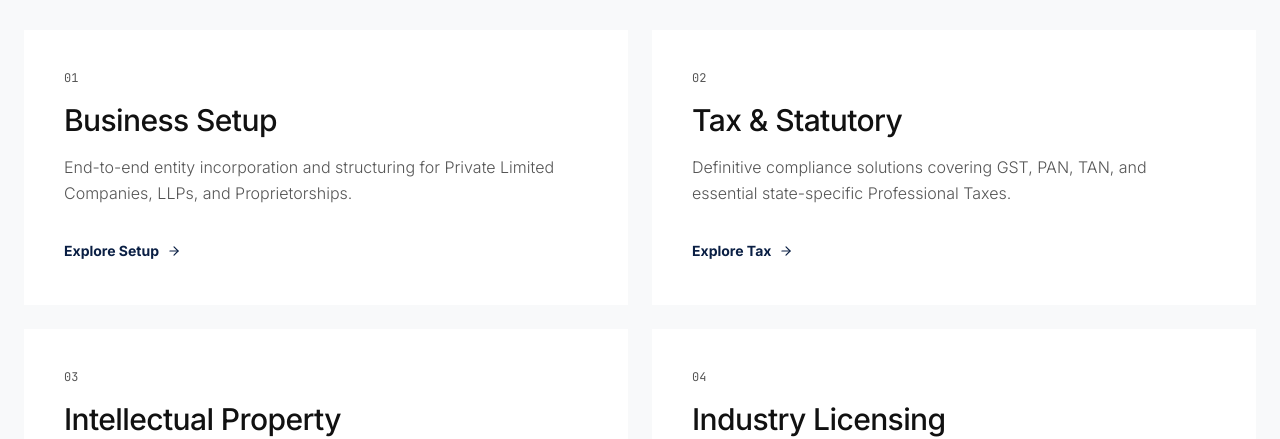
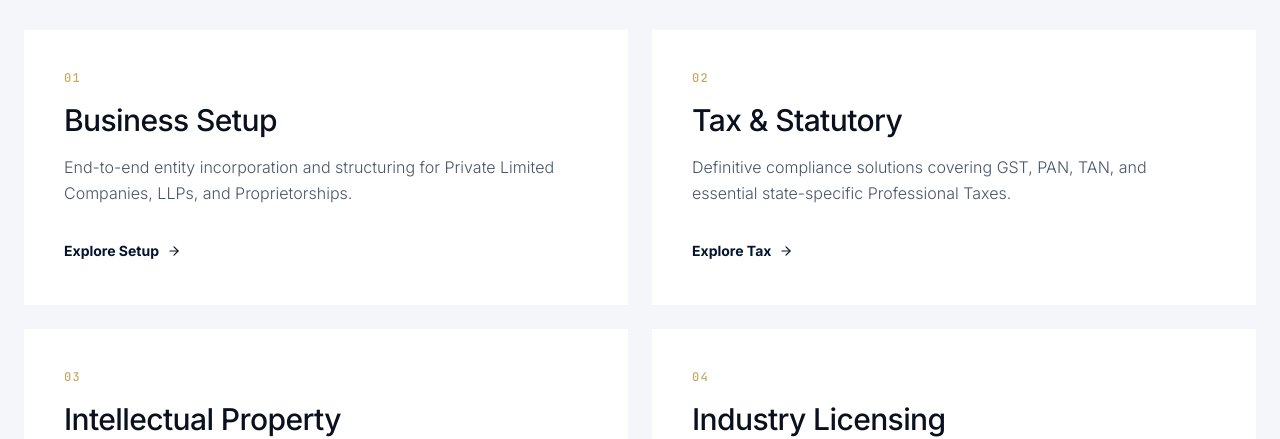
Before and after one commit to thesterlingadvisory-web/thesterlingadvisory, a React (Vite) app in the folder frontend/: page / in a window 1280 px wide. Shown: the part 1821-2260 px from the top of the page. Built offline with nearby package versions, Linux system fonts and the light colour scheme.

Commit message:
Implement premium institutional color palette (slate, deep navy, gold highlight)

```diff
--- a/frontend/src/index.css
+++ b/frontend/src/index.css
@@ -2,13 +2,15 @@
 @import "tailwindcss";
 
 @theme {
-  /* Classy Structural Theme */
-  --color-primary: #FFFFFF; /* Pure White Background */
-  --color-secondary: #F8F9FA; /* Ultra Light Gray Alt Background */
-  --color-text-main: #111111; /* Deep Charcoal Primary Text */
-  --color-text-muted: #555555; /* Elegant Slate Secondary Text */
-  --color-accent: #0A1F44; /* Deep Institutional Navy Accent */
-  --color-border-main: #E5E7EB; /* Very subtle borders */
+  /* Premium Institutional Theme */
+  --color-primary: #FFFFFF; /* Pure White */
+  --color-secondary: #F4F6F9; /* Slate White Alt Background */
+  --color-text-main: #0A101D; /* Deep Charcoal with Navy tint */
+  --color-text-muted: #475569; /* Slate Secondary Text */
+  --color-accent: #04142C; /* Inky Deep Navy Accent */
+  --color-accent-hover: #1E3A8A; /* Royal Blue for interactions */
+  --color-highlight: #C4A962; /* Muted Gold Highlight */
+  --color-border-main: #E2E8F0; /* Cool subtle borders */
 
   /* Fonts - Unified Premium Typography */
   --font-heading: 'Inter', sans-serif;
--- a/frontend/src/pages/public/Home.jsx
+++ b/frontend/src/pages/public/Home.jsx
@@ -146,7 +146,7 @@ export default function Home() {
               animate={{ opacity: 1, y: 0 }}
               transition={{ duration: 0.5, ease: [0.22, 1, 0.36, 1] }}
             >
-              <span className="text-[11px] font-bold uppercase tracking-[0.2em] text-accent mb-4 block">
+              <span className="text-[11px] font-bold uppercase tracking-[0.2em] text-highlight mb-4 block">
                 Corporate Advisory & Compliance
               </span>
             </motion.div>
@@ -210,7 +210,7 @@ export default function Home() {
                   initial={shouldAnimate ? { scale: 0, opacity: 0 } : false}
                   animate={{ scale: 1, opacity: 1 }}
                   transition={{ duration: 0.8, delay: shouldAnimate ? 0.5 : 0, ease: [0.22, 1, 0.36, 1] }}
-                  className="absolute w-5 h-5 bg-accent rounded-full z-10 shadow-[0_0_0_4px_rgba(10,31,68,0.1)]"
+                  className="absolute w-5 h-5 bg-highlight rounded-full z-10 shadow-[0_0_0_4px_rgba(196,169,98,0.15)]"
                 />
 
                 {/* Node 1: Top (Business Setup) */}
@@ -345,7 +345,7 @@ export default function Home() {
           >
             {expertiseCards.map((card, i) => (
               <motion.div key={i} variants={FADE_UP} className="group bg-primary p-10 hover:shadow-[0_4px_12px_rgba(0,0,0,0.08)] hover:-translate-y-[3px] transition-all duration-200">
-                <span className="text-xs font-mono text-text-muted mb-4 block">0{i+1}</span>
+                <span className="text-xs font-mono font-medium text-highlight mb-4 block tracking-widest">0{i+1}</span>
                 <h3 className="text-2xl md:text-3xl font-heading font-medium mb-4 text-text-main">{card.title}</h3>
                 <p className="text-text-muted font-light leading-relaxed mb-8">{card.desc}</p>
                 <Link to={card.link} className="group/link inline-flex items-center text-sm font-bold text-accent hover:text-text-main transition-colors gap-2 link-underline pb-1">
```
